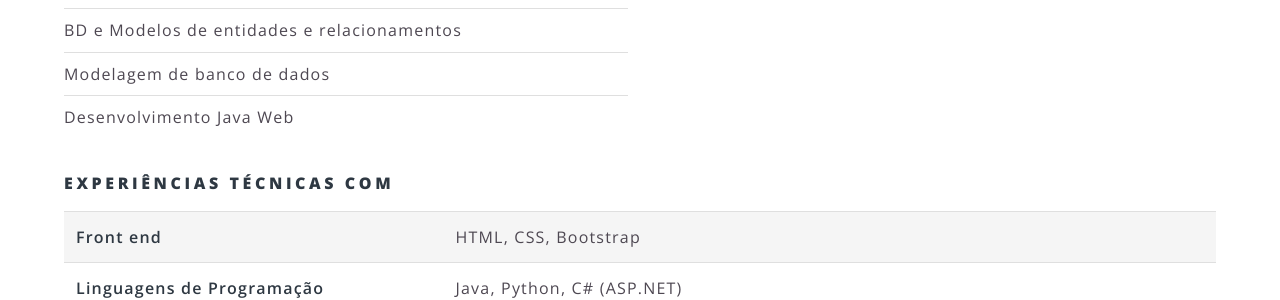
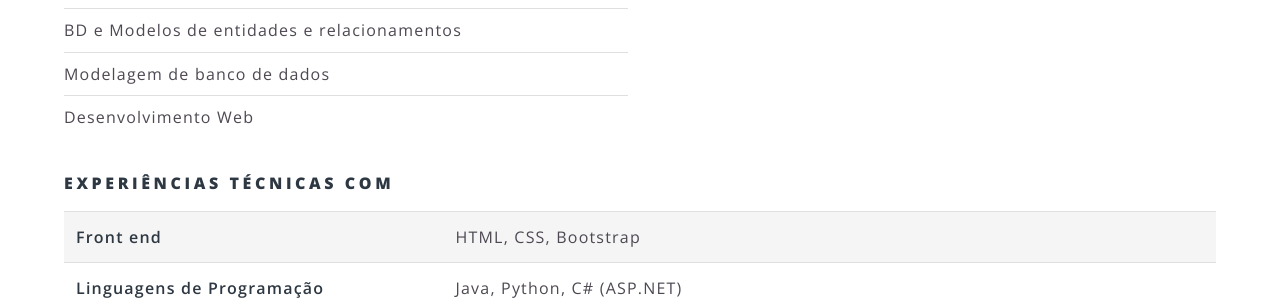
Before and after one commit to SaraFernandes/sarafernandes.github.io_sfdhgdfg, a Jekyll site: the page built from outras.html, in a window 1280 px wide and 900 px high, scrolled down 856 px. Shown: the part 154-454 px from the top of the window. Built offline with Jekyll 4.4.1, drawn with Linux system fonts in a browser that asks for light colours.

```diff
--- a/outras.html
+++ b/outras.html
@@ -58,7 +58,7 @@
 							<li>Testes de Software (elaboração, documentação e execução de casos de testes)</li>
 							<li>BD e Modelos de entidades e relacionamentos</li>
 							<li>Modelagem de banco de dados</li>
-							<li>Desenvolvimento Java Web</li>
+							<li>Desenvolvimento Web</li>
 							</ul>
 
 					</div>
```
